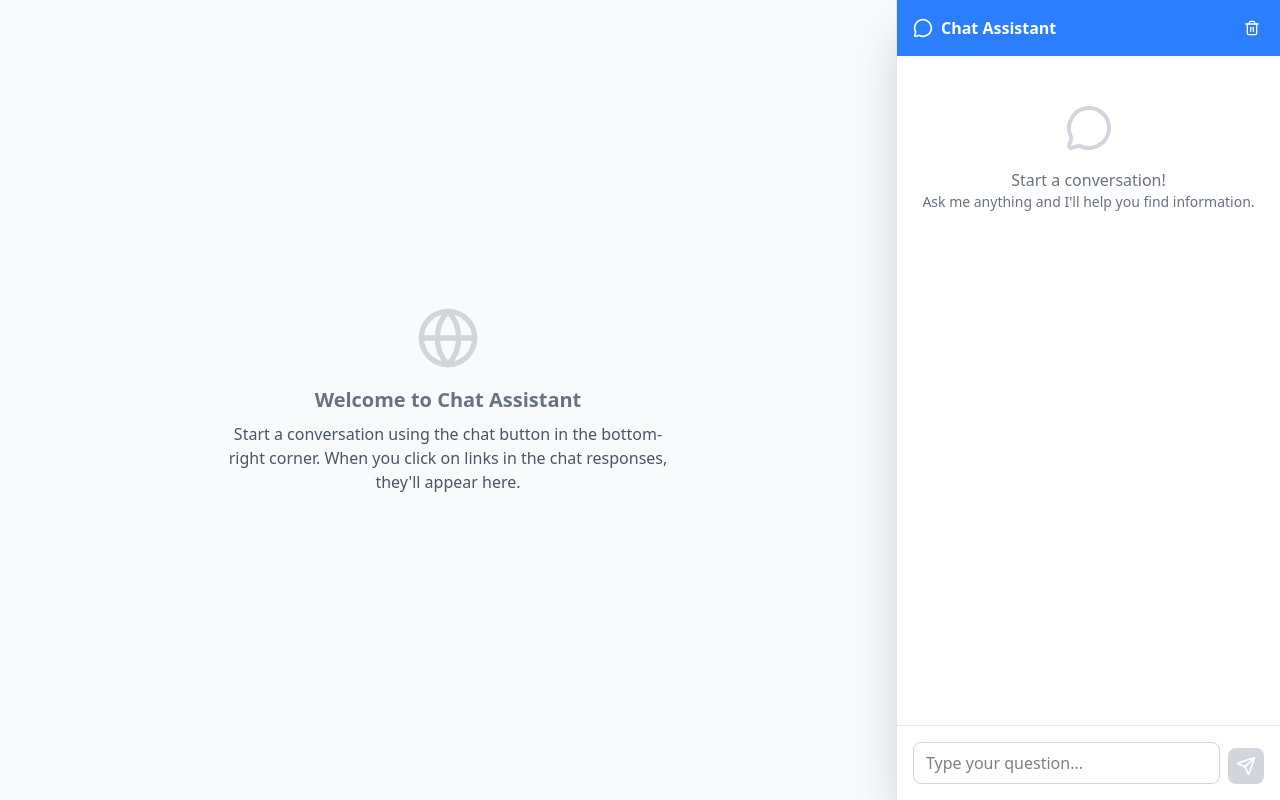
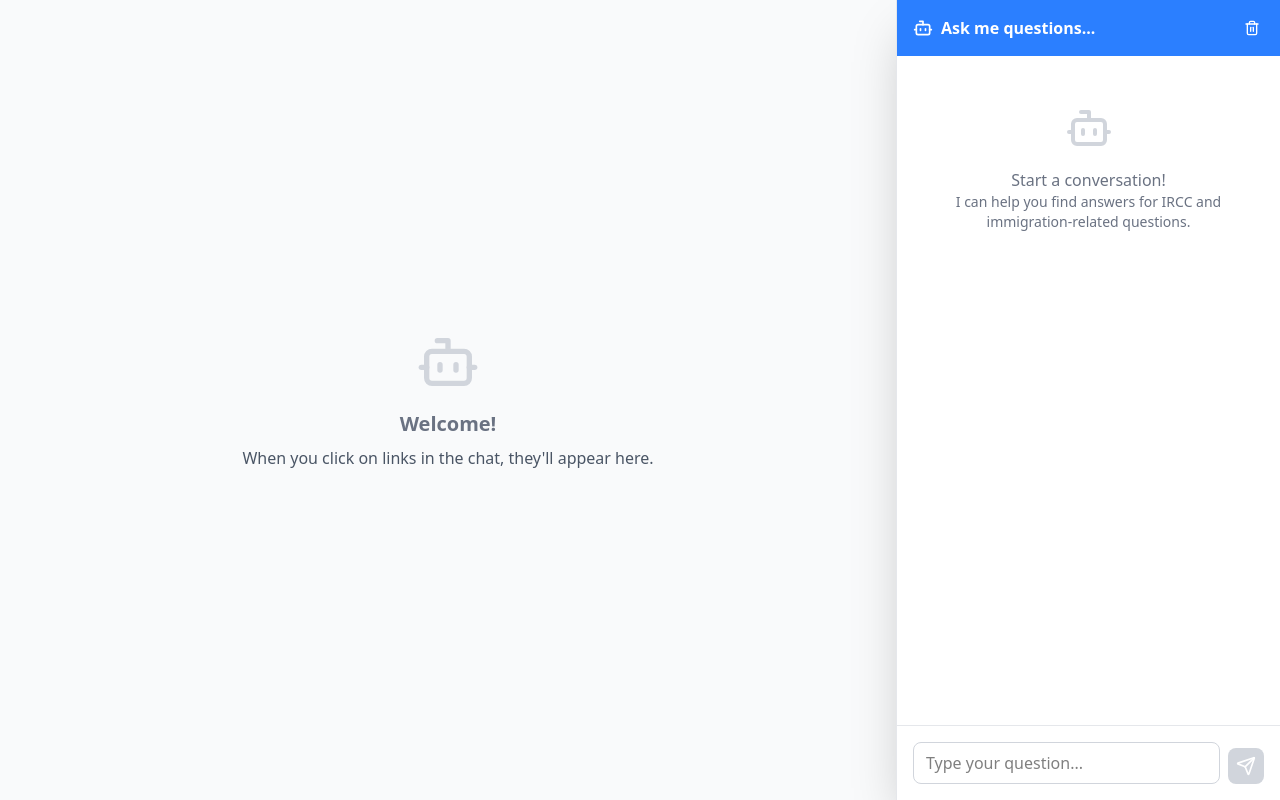
Before and after one commit to RaschidJFR/ircc-rag, a Next.js app: page / in a window 1280 px wide. Built offline with nearby package versions, Linux system fonts and the light colour scheme.

Commit message:
doc: reword in-app instructions

```diff
--- a/src/app/page.tsx
+++ b/src/app/page.tsx
@@ -1,4 +1,4 @@
-import { Globe } from 'lucide-react';
+import { Bot } from 'lucide-react';
 import { Chat } from '../components/chat/Chat';
 
 export default async function Page({
@@ -27,11 +27,10 @@ export default async function Page({
         ) : (
           <div className="h-full flex items-center justify-center">
             <div className="text-center text-gray-500">
-              <Globe size={64} className="mx-auto mb-4 text-gray-300" />
-              <h2 className="text-xl font-semibold mb-2">Welcome to Chat Assistant</h2>
+              <Bot size={64} className="mx-auto mb-4 text-gray-300" />
+              <h2 className="text-xl font-semibold mb-2">Welcome!</h2>
               <p className="text-gray-600 max-w-md">
-                Start a conversation using the chat button in the bottom-right corner. When you click on links in the
-                chat responses, they'll appear here.
+                When you click on links in the chat, they'll appear here.
               </p>
             </div>
           </div>
--- a/src/components/chat/Chat.tsx
+++ b/src/components/chat/Chat.tsx
@@ -1,6 +1,6 @@
 'use client';
 import React, { useState, useRef, useEffect } from 'react';
-import { MessageCircle, Trash2, ChevronDown, ChevronUp } from 'lucide-react';
+import { Bot, Trash2, ChevronDown, ChevronUp } from 'lucide-react';
 import { useChat } from './hooks/useChat';
 import { ChatMessage } from './ChatMessage';
 import { ChatInput } from './ChatInput';
@@ -45,8 +45,8 @@ export const Chat: React.FC<ChatProps> = () => {
             onClick={toggleDrawer}
           >
             <div className="flex items-center gap-2">
-              <MessageCircle size={20} />
-              <h3 className="font-semibold">Chat Assistant</h3>
+              <Bot size={20} />
+              <h3 className="font-semibold">Ask me questions...</h3>
             </div>
             <div className="flex items-center gap-2">
               {/* Delete button */}
@@ -76,9 +76,9 @@ export const Chat: React.FC<ChatProps> = () => {
           <div className="flex-1 overflow-y-auto p-4 space-y-4">
             {messages.length === 0 && (
               <div className="text-center text-gray-500 py-8">
-                <MessageCircle size={48} className="mx-auto mb-4 text-gray-300" />
+                <Bot size={48} className="mx-auto mb-4 text-gray-300" />
                 <p>Start a conversation!</p>
-                <p className="text-sm">Ask me anything and I'll help you find information.</p>
+                <p className="text-sm">I can help you find answers for IRCC and immigration-related questions.</p>
               </div>
             )}
 
@@ -128,8 +128,8 @@ export const Chat: React.FC<ChatProps> = () => {
           {/* Desktop Header */}
           <div className="bg-blue-500 text-white p-4 flex items-center justify-between">
             <div className="flex items-center gap-2">
-              <MessageCircle size={20} />
-              <h3 className="font-semibold">Chat Assistant</h3>
+              <Bot size={20} />
+              <h3 className="font-semibold">Ask me questions...</h3>
             </div>
             <div className="flex items-center gap-2">
               <button
@@ -146,9 +146,9 @@ export const Chat: React.FC<ChatProps> = () => {
           <div className="flex-1 overflow-y-auto p-4 space-y-4">
             {messages.length === 0 && (
               <div className="text-center text-gray-500 py-8">
-                <MessageCircle size={48} className="mx-auto mb-4 text-gray-300" />
+                <Bot size={48} className="mx-auto mb-4 text-gray-300" />
                 <p>Start a conversation!</p>
-                <p className="text-sm">Ask me anything and I'll help you find information.</p>
+                <p className="text-sm">I can help you find answers for IRCC and immigration-related questions.</p>
               </div>
             )}
 
```
